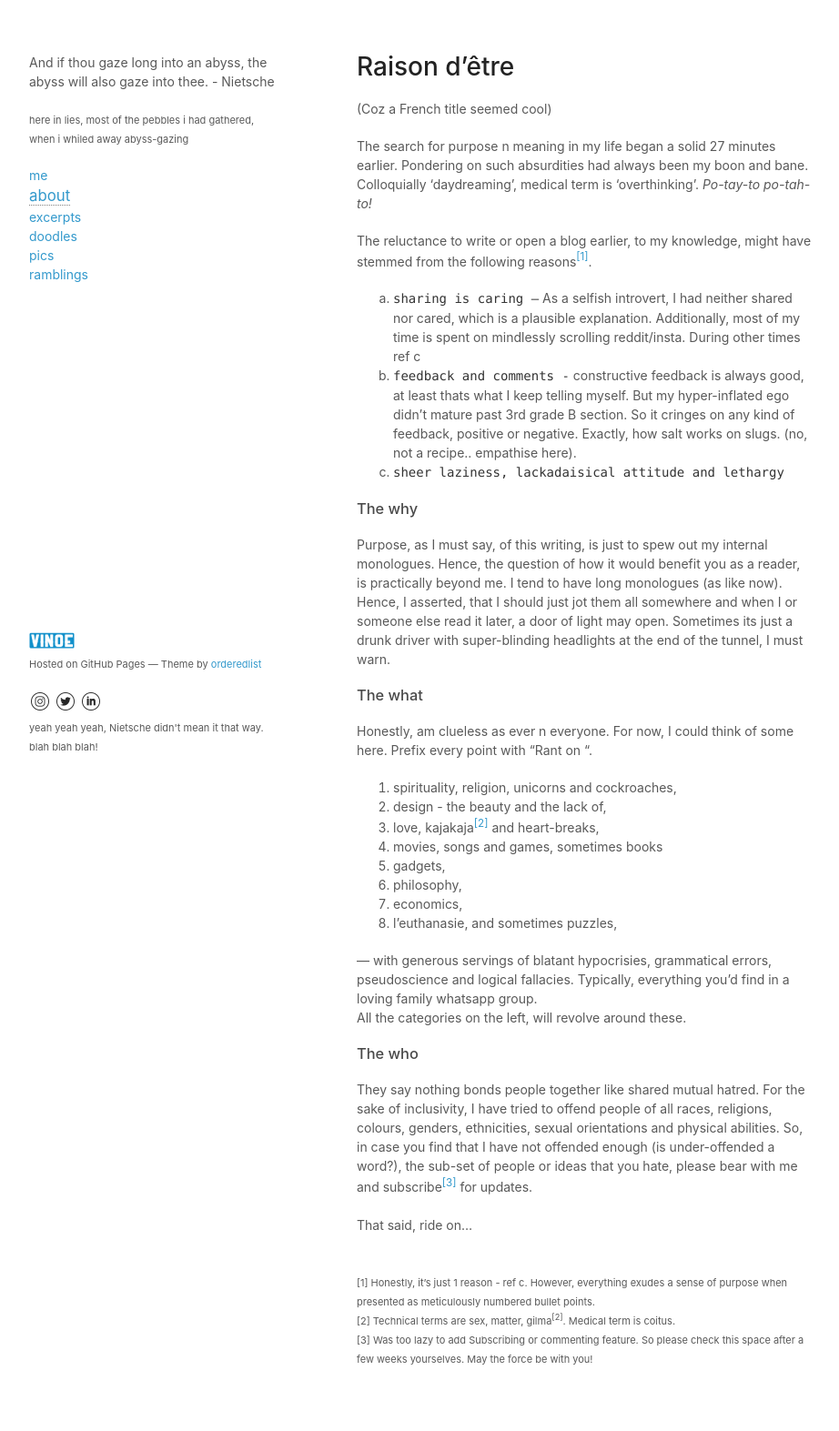
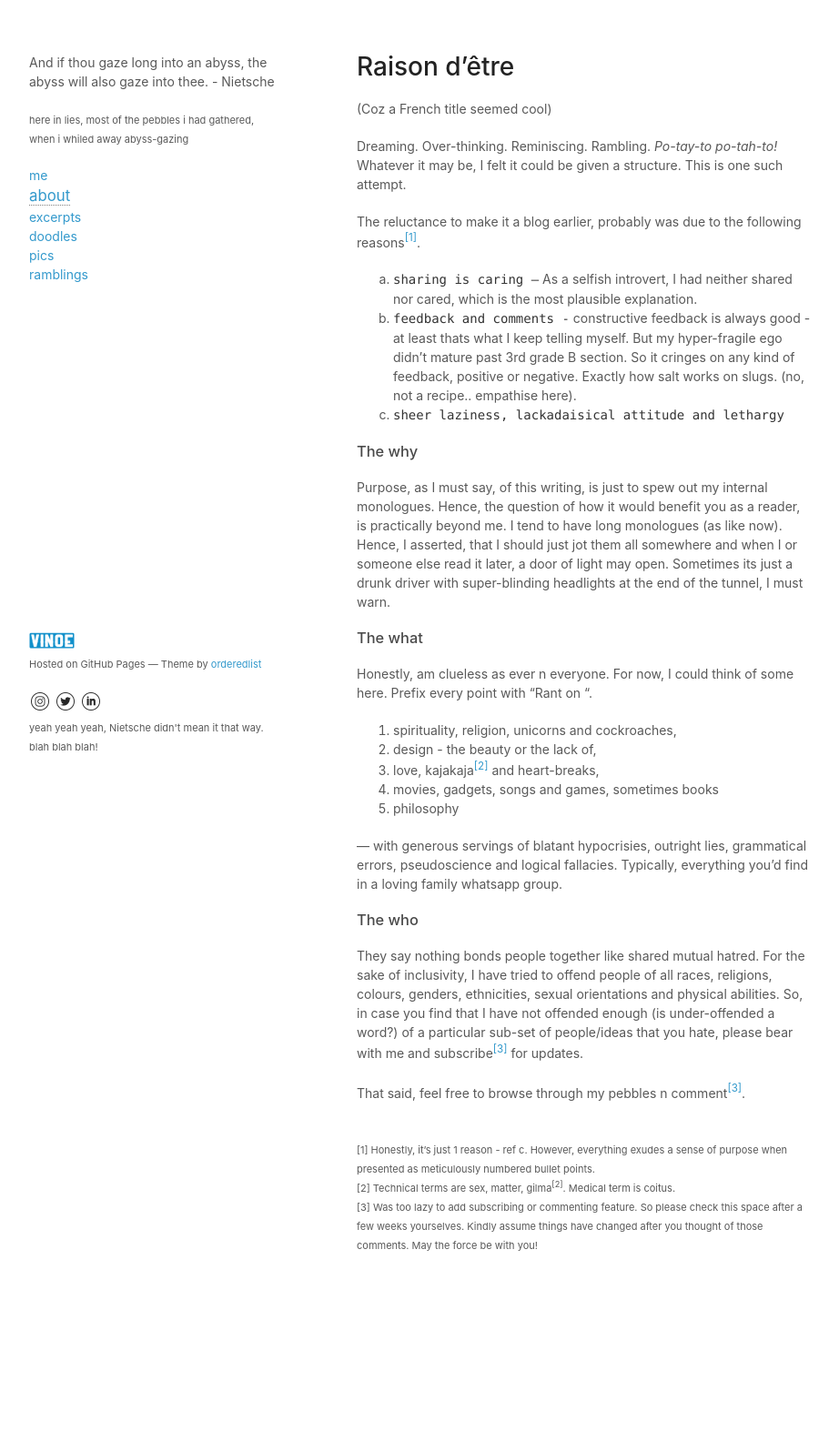
Before and after one commit to vinoezelur/stash, a Jekyll site: the page built from about.md, in a window 1280 px wide. Shown: the whole page at 91% size, without its empty margins (178-1100 px from the left). Built offline with Jekyll 4.4.1, drawn with Linux system fonts in a browser that asks for light colours; after the commit the page ends 1448 px from its top, so only the background shows below that.

Commit message:
lotta changes donno why

```diff
--- a/about.md
+++ b/about.md
@@ -4,12 +4,12 @@ title: .about
 ---
 <h1>Raison d’être </h1>
 <p>(Coz a French title seemed cool)</p>
-The search for purpose n meaning in my life began a solid 27 minutes earlier. Pondering on such absurdities had always been my boon and bane. Colloquially ‘daydreaming’, medical term is ‘overthinking’. <em>Po-tay-to po-tah-to! </em>
+Dreaming. Over-thinking. Reminiscing. Rambling. <em>Po-tay-to po-tah-to! </em> Whatever it may be, I felt it could be given a structure. This is one such attempt.
 
-The reluctance to write or open a blog earlier, to my knowledge, might have stemmed from the following reasons<a href="#abt_footnote"><sup>[1]</sup></a>.
+The reluctance to make it a blog earlier, probably was due to the following reasons<a href="#abt_footnote"><sup>[1]</sup></a>.
 <ol type="a">
-    <li><code>sharing is caring &mdash;</code> As a selfish introvert, I had neither shared nor cared, which is a plausible explanation. Additionally, most of my time is spent on mindlessly scrolling reddit/insta. During other times ref c  </li>
-    <li><code>feedback and comments -</code> constructive feedback is always good, at least thats what I keep telling myself. But my hyper-inflated ego didn’t mature past 3rd grade B section. So it cringes on any kind of feedback, positive or negative. Exactly, how salt works on slugs. (no, not a recipe.. empathise here). </li>
+    <li><code>sharing is caring &mdash;</code> As a selfish introvert, I had neither shared nor cared, which is the most plausible explanation.  </li>
+    <li><code>feedback and comments -</code> constructive feedback is always good - at least thats what I keep telling myself. But my hyper-fragile ego didn’t mature past 3rd grade B section. So it cringes on any kind of feedback, positive or negative. Exactly how salt works on slugs. (no, not a recipe.. empathise here). </li>
     <li><code>sheer laziness, lackadaisical attitude and lethargy </code></li>
 </ol>
 <h3>The why</h3>
@@ -18,27 +18,24 @@ Purpose, as I must say, of this writing, is just to spew out my internal monolog
 Honestly, am clueless as ever n everyone. For now, I could think of some here. Prefix every point with “Rant on “.
 <ol>
     <li>spirituality, religion, unicorns and cockroaches, </li>
-    <li>design - the beauty and the lack of, </li>
+    <li>design - the beauty or the lack of, </li>
     <li>love, kajakaja<a href="#abt_footnote"><sup>[2]</sup></a> and heart-breaks, </li>
-    <li>movies, songs and games, sometimes books </li>
-    <li>gadgets, </li>
-    <li>philosophy, </li>
-    <li>economics, </li>
-    <li>l’euthanasie, and sometimes puzzles, </li>
+    <li>movies, gadgets, songs and games, sometimes books </li>
+    <li>philosophy </li>
 </ol>
-&mdash; with generous servings of blatant hypocrisies, grammatical errors, pseudoscience and logical fallacies. Typically, everything you'd find in a loving family whatsapp group.
-<br />All the categories on the left, will revolve around these.
+&mdash; with generous servings of blatant hypocrisies, outright lies, grammatical errors, pseudoscience and logical fallacies. Typically, everything you'd find in a loving family whatsapp group.
+<br/>
 <h3>The who</h3>
-They say nothing bonds people together like shared mutual hatred. For the sake of inclusivity, I have tried to offend people of all races, religions, colours, genders, ethnicities, sexual orientations and physical abilities. So, in case you find that I have not offended enough (is under-offended a word?), the sub-set of people or ideas that you hate, please bear with me and subscribe<a href="#abt_footnote"><sup>[3]</sup></a> for updates.
+They say nothing bonds people together like shared mutual hatred. For the sake of inclusivity, I have tried to offend people of all races, religions, colours, genders, ethnicities, sexual orientations and physical abilities. So, in case you find that I have not offended enough (is under-offended a word?) of a particular sub-set of people/ideas that you hate, please bear with me and subscribe<a href="#abt_footnote"><sup>[3]</sup></a> for updates.
 <br />
 <br />
-That said, ride on…
+That said, feel free to browse through my pebbles n comment<a href="#abt_footnote"><sup>[3]</sup></a>.
 <br />
 <br />
 <p id="abt_footnote">
     <small>
         [1] Honestly, it’s just 1 reason - ref c. However, everything exudes a sense of purpose when presented as meticulously numbered bullet points. <br />
         [2] Technical terms are sex, matter, gilma<sup>[2]</sup>. Medical term is coitus. <br />
-        [3] Was too lazy to add Subscribing or commenting feature. So please check this space after a few weeks yourselves. May the force be with you!
+        [3] Was too lazy to add subscribing or commenting feature. So please check this space after a few weeks yourselves. Kindly assume things have changed after you thought of those comments. May the force be with you!
     </small>
 </p>
```
